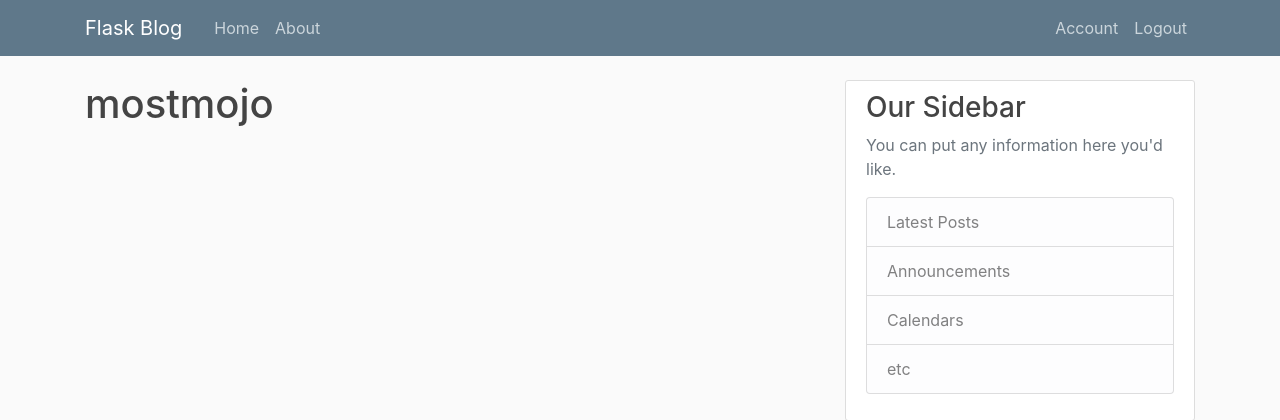
After one commit to mostmojo/flask-blog, a Flask app: page /account in a window 1280 px wide. The commit adds this page. Shown: the top 420 px of the page. Run offline with Flask 2, Linux system fonts and the light colour scheme; a user stored in the database is signed in; some libraries are stand-ins or nearby versions.

Commit message:
add new user auth functionality

```diff
--- a/flaskblog/__init__.py
+++ b/flaskblog/__init__.py
@@ -10,5 +10,7 @@
 db = SQLAlchemy(app)
 bcrypt = Bcrypt(app)
 login_manager = LoginManager(app)
+login_manager.login_view = 'login'
+login_manager.login_message_category = 'info'
 
 from flaskblog import routes
--- a/flaskblog/routes.py
+++ b/flaskblog/routes.py
@@ -1,9 +1,8 @@
-from flask import render_template, url_for, flash, redirect
+from flask import render_template, url_for, flash, redirect, request
 from flaskblog import app, db, bcrypt
 from flaskblog.forms import RegistrationForm, LoginForm
 from flaskblog.models import User, Post
-from flask_login import login_user
-
+from flask_login import login_user, current_user, logout_user, login_required
 
 posts = [
     {
@@ -34,6 +33,8 @@
 
 @app.route('/register', methods=['GET', 'POST'])
 def register():
+    if current_user.is_authenticated:
+        return redirect(url_for('home'))
     form = RegistrationForm()
     if form.validate_on_submit():
         hashed_password = bcrypt.generate_password_hash(form.password.data).decode('utf-8')
@@ -47,12 +48,27 @@
 
 @app.route('/login', methods=['GET', 'POST'])
 def login():
+    if current_user.is_authenticated:
+        return redirect(url_for('home'))
     form = LoginForm()
     if form.validate_on_submit():
-            user = User.query.filter_by(email=form.email.data).first()
-            if user and bcrypt.check_password_hash(user.password, form.password.data):
-                login_user(user, remember=form.remember.data)
-                return redirect(url_for('home'))
-            else:
-                flash('Login unsuccessful, please check email and password', 'danger')
+        user = User.query.filter_by(email=form.email.data).first()
+        if user and bcrypt.check_password_hash(user.password, form.password.data):
+            login_user(user, remember=form.remember.data)
+            next_page = request.args.get('next')
+            return redirect(next_page) if next_page else redirect(url_for('home'))
+        else:
+            flash('Login unsuccessful, please check email and password', 'danger')
     return render_template('login.html', title='Login', form=form)
+
+
+@app.route('/logout')
+def logout():
+    logout_user()
+    return redirect(url_for('home'))
+
+
+@app.route('/account')
+@login_required
+def account():
+    return render_template('account.html', title='Account')
--- /dev/null
+++ b/flaskblog/templates/account.html
@@ -0,0 +1,4 @@
+{% extends "layout.html" %}
+{% block content%}
+	<h1>{{ current_user.username }}</h1>
+{% endblock content %}
--- a/flaskblog/templates/layout.html
+++ b/flaskblog/templates/layout.html
@@ -32,8 +32,13 @@
                 </div>
                 <!-- Navbar Right Side -->
                 <div class="navbar-nav">
-                    <a class="nav-item nav-link" href="{{ url_for('login')}}">Login</a>
-                    <a class="nav-item nav-link" href="{{ url_for('register')}}">Register</a>
+                    {% if current_user.is_authenticated %}
+                        <a class="nav-item nav-link" href="{{ url_for('account')}}">Account</a>
+                        <a class="nav-item nav-link" href="{{ url_for('logout')}}">Logout</a>
+                    {% else %}
+                        <a class="nav-item nav-link" href="{{ url_for('login')}}">Login</a>
+                        <a class="nav-item nav-link" href="{{ url_for('register')}}">Register</a>
+                    {% endif %}
                 </div>
             </div>
         </div>
```
